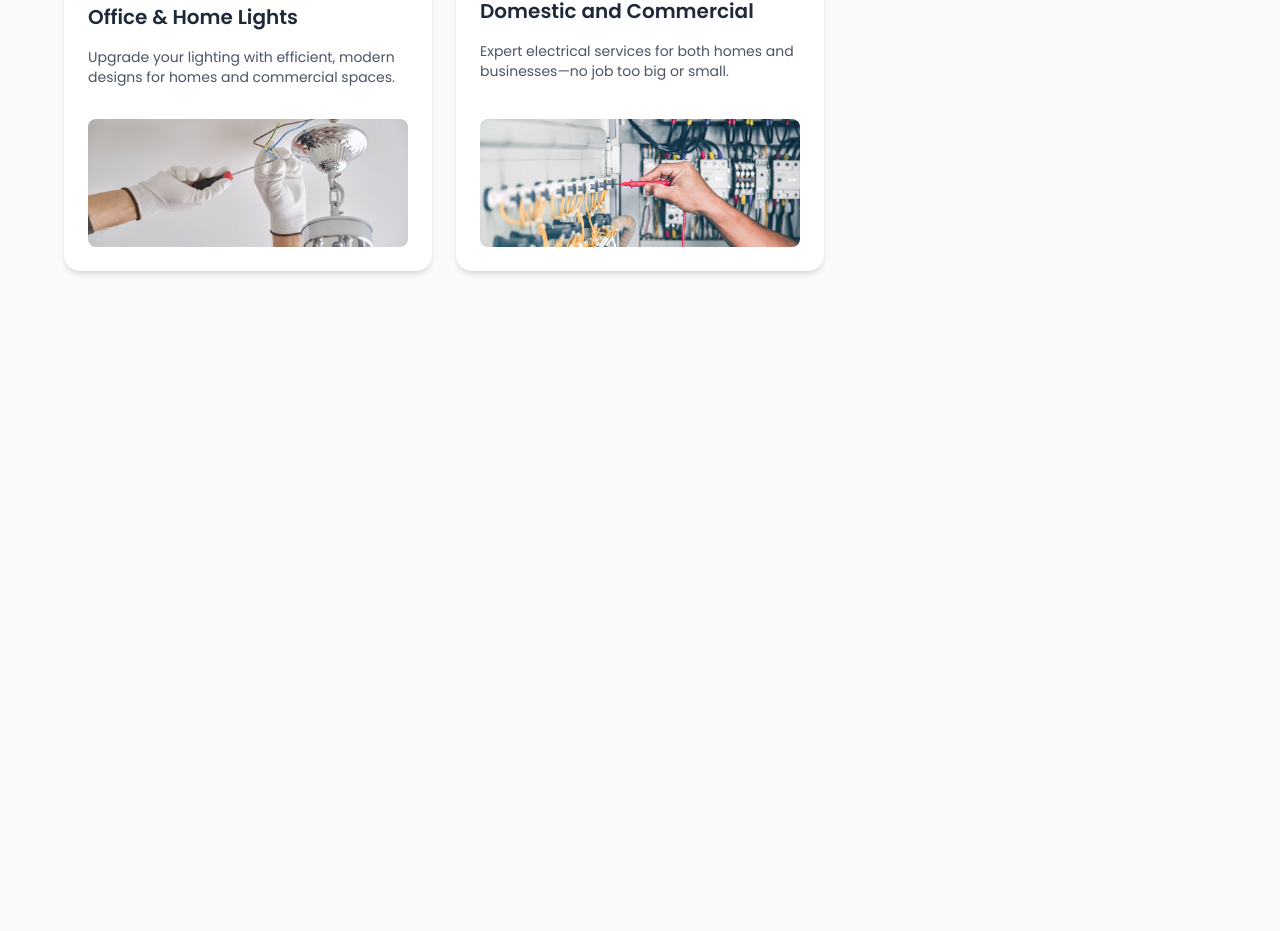
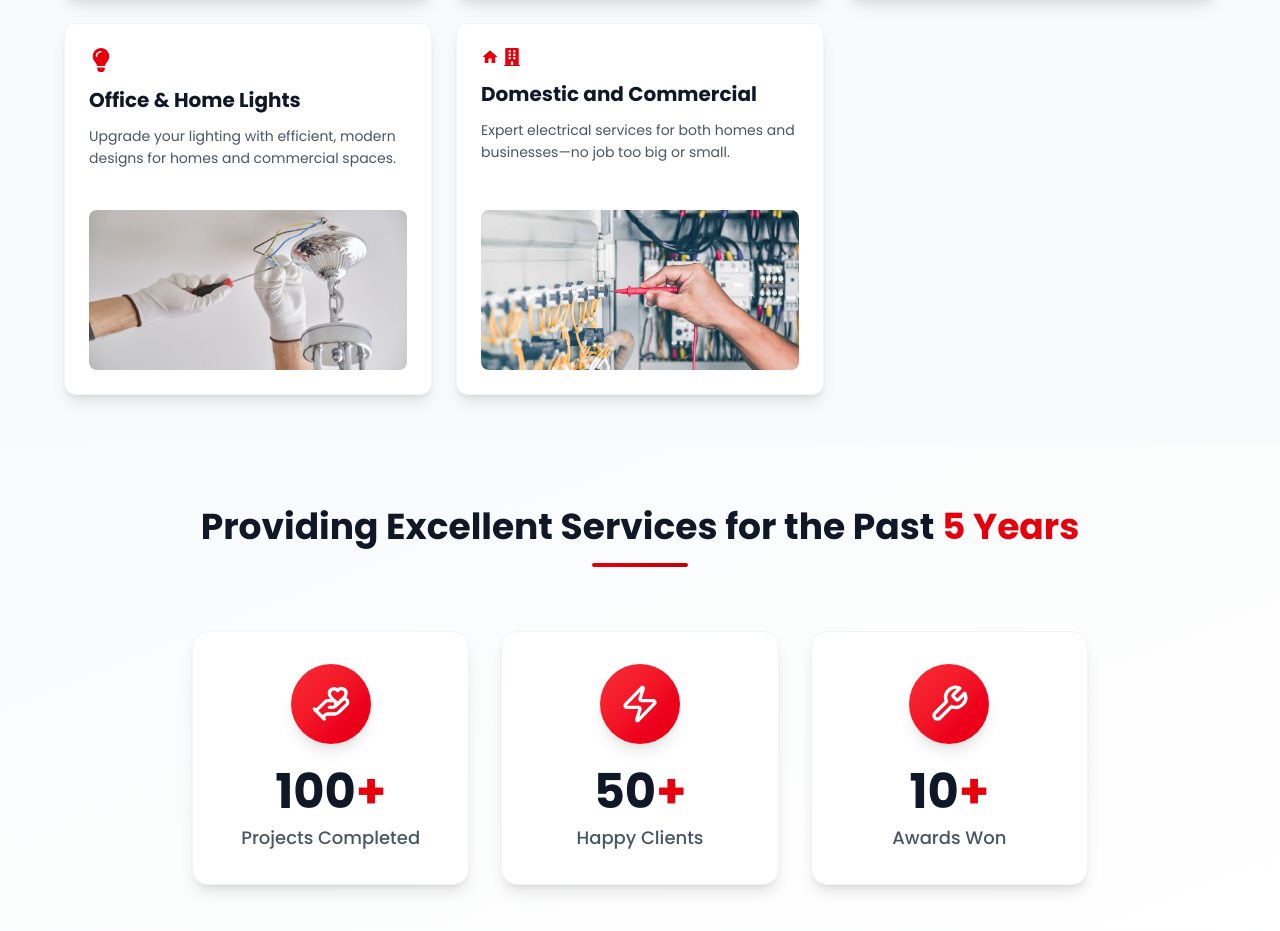
Before and after one commit to AdamDabreFreelance/MS-Hybrid-Electrical, a React (Vite) app: page / in a window 1280 px wide. Shown: the part 1760-2691 px from the top of the page. Before the commit the page ends 2079 px from the top, so only its background shows below. Built offline with nearby package versions, Linux system fonts and the light colour scheme.

Commit message:
[Add] Basic statistic section on landing page

```diff
--- a/src/components/landing/ServiceCard.jsx
+++ b/src/components/landing/ServiceCard.jsx
@@ -2,16 +2,36 @@ import React from "react";
 
 const ServiceCard = ({ name, description, image, icon }) => {
     return (
-        <div className="bg-white shadow-md rounded-2xl p-6 flex flex-col gap-4 hover:shadow-lg transition-shadow duration-200 h-full">
-            <div className="text-4xl text-primary">{icon}</div>
-            <h3 className="text-xl font-semibold text-gray-800">{name}</h3>
-            <p className="text-gray-600 text-sm">{description}</p>
-            <div className="mt-4 flex-1 flex flex-col justify-end">
-                <img
-                    src={image}
-                    alt={name}
-                    className="w-full h-32 object-cover rounded-lg"
-                />
+        <div className="bg-white rounded-xl shadow-lg hover:shadow-xl transition-all duration-300 hover:scale-[1.02] border border-gray-100 h-full flex flex-col">
+            {/* Content Section - Takes available space */}
+            <div className="p-6 flex-1 flex flex-col">
+                {/* Icon */}
+                <div className="text-4xl text-red-600 mb-4 flex-shrink-0">
+                    {icon}
+                </div>
+
+                {/* Title */}
+                <h3 className="text-xl font-bold text-gray-900 mb-3 flex-shrink-0 leading-tight">
+                    {name}
+                </h3>
+
+                {/* Description - Takes remaining space */}
+                <p className="text-gray-600 text-sm leading-relaxed flex-1 mb-4">
+                    {description}
+                </p>
+            </div>
+
+            {/* Image Section - Fixed at bottom */}
+            <div className="p-6 pt-0">
+                <div className="relative overflow-hidden rounded-lg group">
+                    <img
+                        src={image}
+                        alt={name}
+                        className="w-full h-40 object-cover transition-transform duration-300 group-hover:scale-105"
+                    />
+                    {/* Subtle overlay for better image presentation */}
+                    <div className="absolute inset-0 bg-gradient-to-t from-black/10 to-transparent opacity-0 group-hover:opacity-100 transition-opacity duration-300"></div>
+                </div>
             </div>
         </div>
     );
--- a/src/components/landing/ServiceSection.jsx
+++ b/src/components/landing/ServiceSection.jsx
@@ -1,6 +1,6 @@
 import React from "react";
 import services from "../../data/services";
-import ServiceCard from "./ServiceCard"; // no curly braces unless it's a named export
+import ServiceCard from "./ServiceCard";
 
 const ServiceSection = () => {
     return (
--- /dev/null
+++ b/src/components/landing/StatsSection.jsx
@@ -0,0 +1,80 @@
+import React from "react";
+import { HandHeart, Zap, Wrench } from "lucide-react";
+
+const StatsSection = () => {
+    return (
+        <section className="py-16 bg-gradient-to-br from-gray-50 to-white">
+            <div className="container mx-auto px-6">
+                {/* Section Header */}
+                <div className="text-center mb-16">
+                    <h2 className="text-3xl md:text-4xl font-bold text-gray-900 mb-4">
+                        Providing Excellent Services for the Past
+                        <span className="text-red-600"> 5 Years</span>
+                    </h2>
+                    <div className="w-24 h-1 bg-gradient-to-r from-red-600 to-red-700 mx-auto rounded-full"></div>
+                </div>
+
+                {/* Stats Grid */}
+                <div className="grid grid-cols-1 md:grid-cols-3 gap-8 max-w-4xl mx-auto">
+                    {/* Stat Card 1 */}
+                    <div className="stat-card group bg-white rounded-2xl p-8 text-center shadow-lg hover:shadow-2xl transition-all duration-300 transform hover:-translate-y-2 border border-gray-100">
+                        <div className="stat-icon-wrapper mb-6">
+                            <div className="w-20 h-20 bg-gradient-to-br from-red-500 to-red-600 rounded-full flex items-center justify-center mx-auto shadow-lg group-hover:scale-110 transition-transform duration-300">
+                                <HandHeart className="w-10 h-10 text-white" />
+                            </div>
+                        </div>
+                        <div className="stat-content">
+                            <h3 className="text-4xl md:text-5xl font-bold text-gray-900 mb-2 group-hover:text-red-600 transition-colors duration-300">
+                                100<span className="text-red-600">+</span>
+                            </h3>
+                            <p className="text-lg font-medium text-gray-600 group-hover:text-gray-700 transition-colors duration-300">
+                                Projects Completed
+                            </p>
+                        </div>
+                        <div className="stat-decoration absolute bottom-0 left-0 w-full h-1 bg-gradient-to-r from-red-500 to-red-600 transform scale-x-0 group-hover:scale-x-100 transition-transform duration-300 rounded-b-2xl"></div>
+                    </div>
+
+                    {/* Stat Card 2 */}
+                    <div className="stat-card group bg-white rounded-2xl p-8 text-center shadow-lg hover:shadow-2xl transition-all duration-300 transform hover:-translate-y-2 border border-gray-100">
+                        <div className="stat-icon-wrapper mb-6">
+                            <div className="w-20 h-20 bg-gradient-to-br from-red-500 to-red-600 rounded-full flex items-center justify-center mx-auto shadow-lg group-hover:scale-110 transition-transform duration-300">
+                                <Zap className="w-10 h-10 text-white" />
+                            </div>
+                        </div>
+                        <div className="stat-content">
+                            <h3 className="text-4xl md:text-5xl font-bold text-gray-900 mb-2 group-hover:text-red-600 transition-colors duration-300">
+                                50<span className="text-red-600">+</span>
+                            </h3>
+                            <p className="text-lg font-medium text-gray-600 group-hover:text-gray-700 transition-colors duration-300">
+                                Happy Clients
+                            </p>
+                        </div>
+                        <div className="stat-decoration absolute bottom-0 left-0 w-full h-1 bg-gradient-to-r from-red-500 to-red-600 transform scale-x-0 group-hover:scale-x-100 transition-transform duration-300 rounded-b-2xl"></div>
+                    </div>
+
+                    {/* Stat Card 3 */}
+                    <div className="stat-card group bg-white rounded-2xl p-8 text-center shadow-lg hover:shadow-2xl transition-all duration-300 transform hover:-translate-y-2 border border-gray-100">
+                        <div className="stat-icon-wrapper mb-6">
+                            <div className="w-20 h-20 bg-gradient-to-br from-red-500 to-red-600 rounded-full flex items-center justify-center mx-auto shadow-lg group-hover:scale-110 transition-transform duration-300">
+                                <Wrench className="w-10 h-10 text-white" />
+                            </div>
+                        </div>
+                        <div className="stat-content">
+                            <h3 className="text-4xl md:text-5xl font-bold text-gray-900 mb-2 group-hover:text-red-600 transition-colors duration-300">
+                                10<span className="text-red-600">+</span>
+                            </h3>
+                            <p className="text-lg font-medium text-gray-600 group-hover:text-gray-700 transition-colors duration-300">
+                                Awards Won
+                            </p>
+                        </div>
+                        <div className="stat-decoration absolute bottom-0 left-0 w-full h-1 bg-gradient-to-r from-red-500 to-red-600 transform scale-x-0 group-hover:scale-x-100 transition-transform duration-300 rounded-b-2xl"></div>
+                    </div>
+                </div>
+
+
+            </div>
+        </section>
+    );
+};
+
+export default StatsSection;
--- a/src/pages/LandingPage.jsx
+++ b/src/pages/LandingPage.jsx
@@ -1,11 +1,13 @@
 import React from "react";
 import HeroSection from "../components/landing/HeroSection";
 import ServiceSection from "../components/landing/ServiceSection";
+import StatsSection from "../components/landing/StatsSection";
 const LandingPage = () => {
     return (
         <div>
             <HeroSection />
             <ServiceSection />
+            <StatsSection />
         </div>
     );
 };
```
Also changed, not shown: src/index.css (line endings or trailing spaces).
